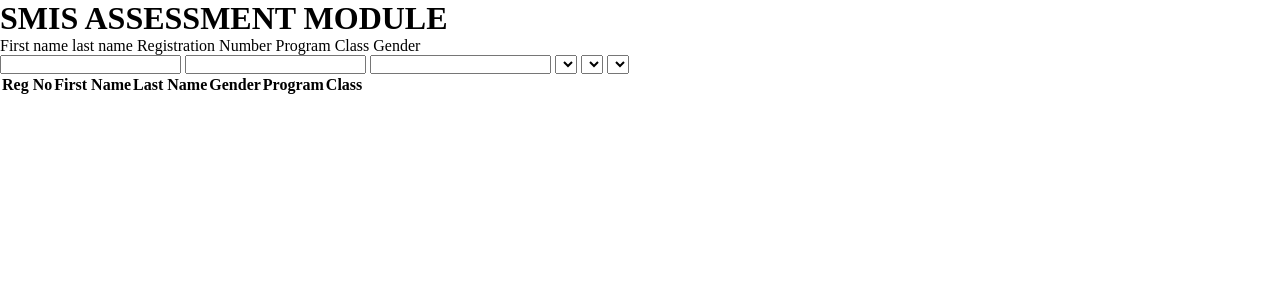
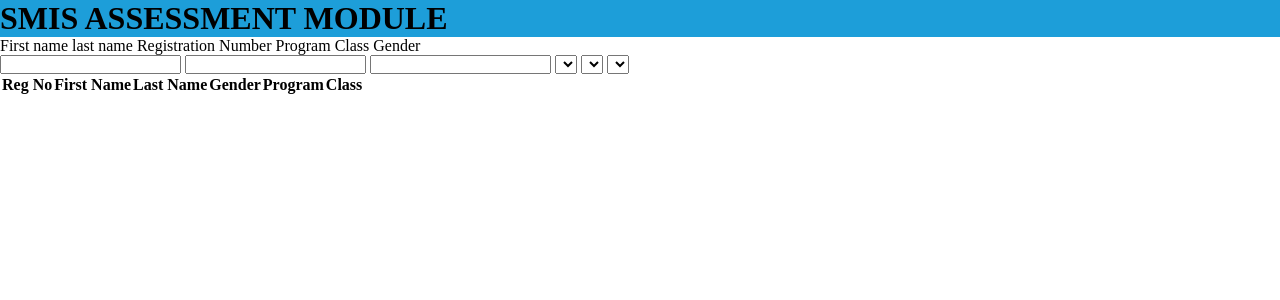
Before and after one commit to PhoenixTech2003/SMIS-assessment-module, a Flask app: page / in a window 1280 px wide. Shown: the top 300 px of the page. Run offline with Flask 3, Linux system fonts and the light colour scheme; lists and menus that the app fills with data are empty.

Commit message:
Update header background color in style.css

```diff
--- a/static/css/style.css
+++ b/static/css/style.css
@@ -3,3 +3,7 @@
     margin: 0;
     box-sizing: border-box;
 }
+
+header{
+    background-color: #1D9ED9;
+}
```
